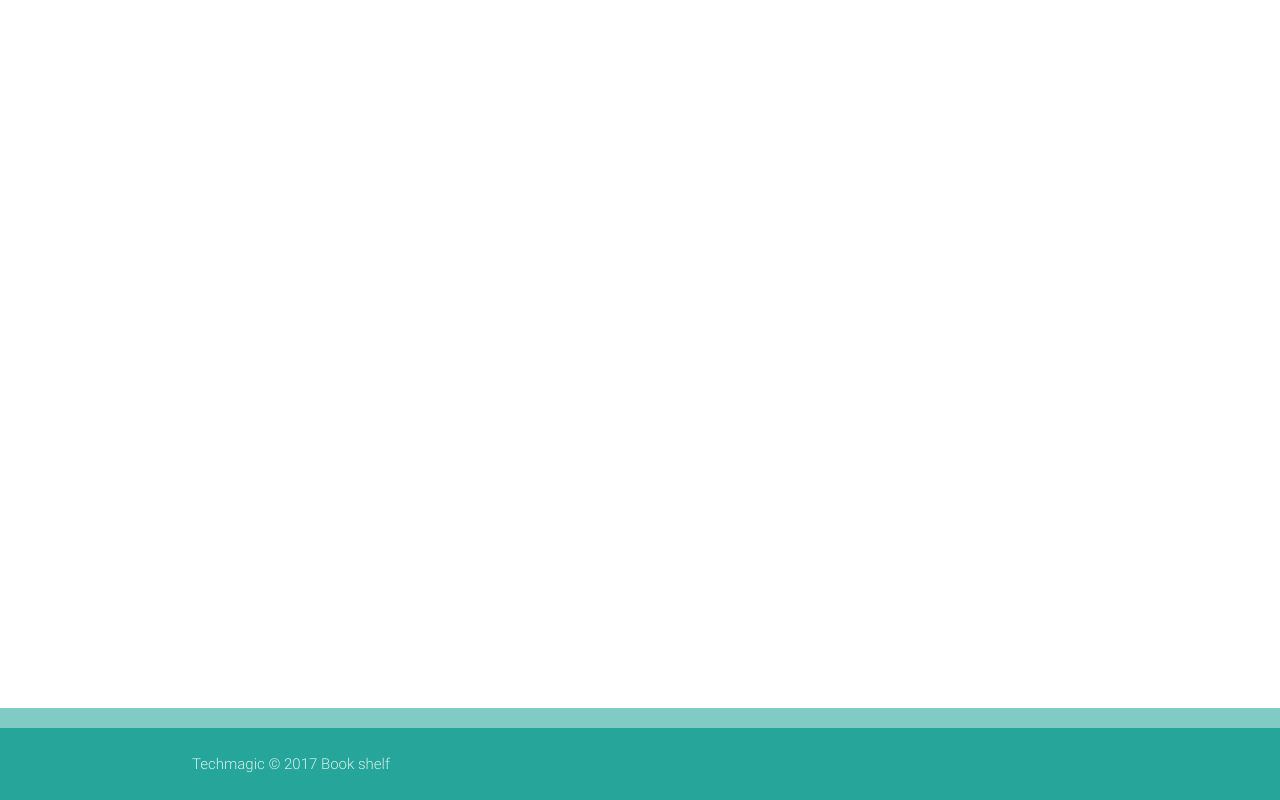
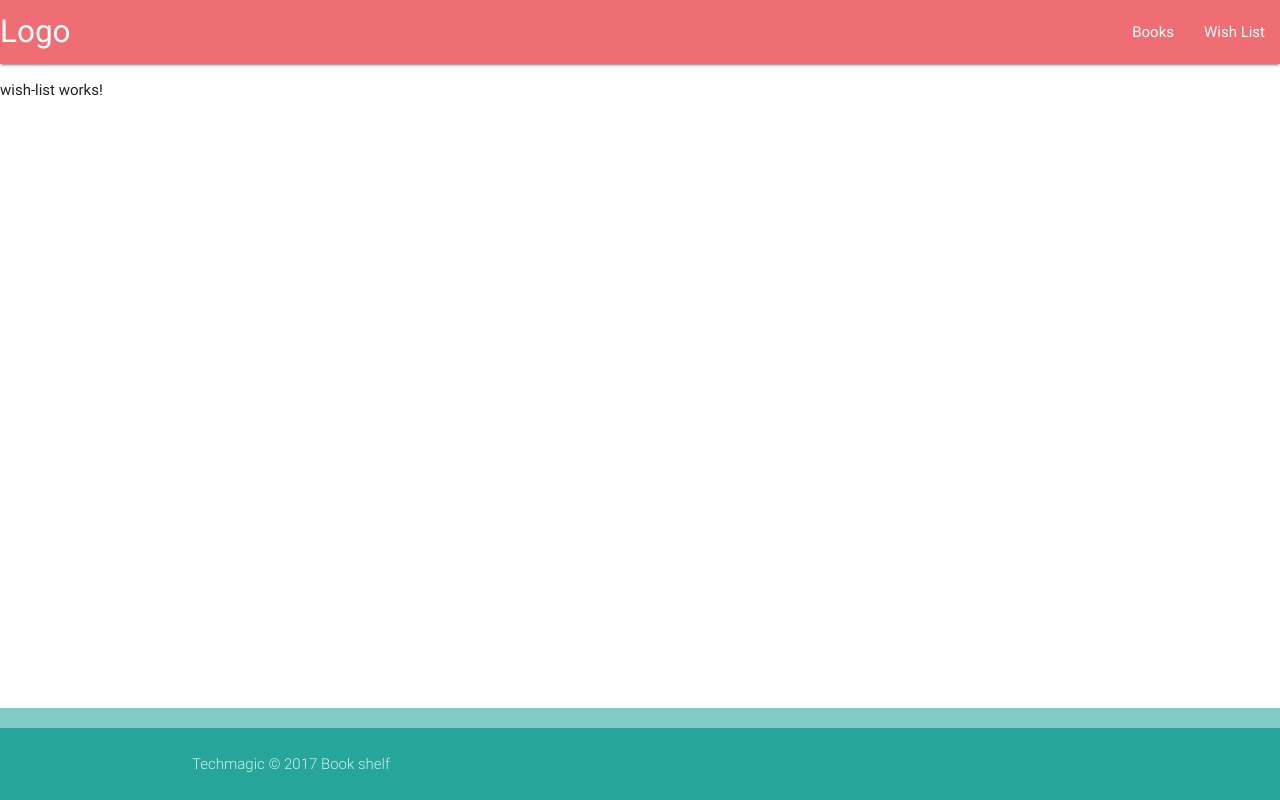
Before and after one commit to IhorShmidt/book-shelf-frontend, an Angular app: page /content/wishlist in a window 1280 px wide. Before the commit this address led to /. Built offline with nearby package versions, Linux system fonts and the light colour scheme.

Commit message:
css  to scss, few components, book model

```diff
--- a/src/app/app.module.ts
+++ b/src/app/app.module.ts
@@ -16,6 +16,8 @@ import { FormsModule, ReactiveFormsModule } from '@angular/forms';
 import {AuthService} from './services/auth/auth.service';
 import {HttpClientModule} from '@angular/common/http';
 import { NavbarComponent } from './components/navbar/navbar.component';
+import { WishListComponent } from './components/wish-list/wish-list.component';
+import {BooksService} from './services/books/books.service';
 // import {AuthGuard} from './guards/auth-guard.guard';
 
 
@@ -31,7 +33,8 @@ import { NavbarComponent } from './components/navbar/navbar.component';
     ListComponent,
     BookComponent,
     FooterComponent,
-    NavbarComponent
+    NavbarComponent,
+    WishListComponent
   ],
   imports: [
     BrowserModule,
@@ -43,6 +46,7 @@ import { NavbarComponent } from './components/navbar/navbar.component';
   ],
   providers: [
     AuthInterceptor,
+    BooksService,
     // AuthGuard,
     AuthService
   ],
--- a/src/app/components/book/book.component.ts
+++ b/src/app/components/book/book.component.ts
@@ -1,4 +1,7 @@
-import { Component, OnInit } from '@angular/core';
+import {Component, OnInit} from '@angular/core';
+import {Book} from '../../models/book';
+import {ActivatedRoute} from '@angular/router';
+import {BooksService} from '../../services/books/books.service';
 
 @Component({
   selector: 'app-book',
@@ -6,10 +9,22 @@ import { Component, OnInit } from '@angular/core';
   styleUrls: ['./book.component.css']
 })
 export class BookComponent implements OnInit {
+  book: Book;
+  bookId: string;
 
-  constructor() { }
+  constructor(private shos: ActivatedRoute, private bookService: BooksService) {
+
+  }
 
   ngOnInit() {
+    this.shos.params.subscribe((params) => {
+      this.bookId = params['id'];
+      if (this.bookId) {
+        this.bookService.getBook(this.bookId).subscribe((book) => {
+          this.book = book;
+        });
+      }
+    });
   }
 
 }
--- a/src/app/components/books-list/books-list.component.html
+++ b/src/app/components/books-list/books-list.component.html
@@ -1,2 +1,3 @@
 <p>liist works hehey</p>
 <router-outlet></router-outlet>
+<a class="btn-floating btn-large waves-effect waves-light "><i class="material-icons">insert_chart</i></a>
--- a/src/app/components/navbar/navbar.component.html
+++ b/src/app/components/navbar/navbar.component.html
@@ -1,3 +1,12 @@
-<p>
-  navbar works! awesome? yeah!
-</p>
+<nav>
+  <div class="nav-wrapper">
+    <a href="#" class="brand-logo">Logo</a>
+    <ul id="nav-mobile" class="right hide-on-med-and-down">
+      <!--<li><a href="sass.html">Sass</a></li>-->
+      <!--<li><a href="badges.html">Components</a></li>-->
+      <!--<li><a href="collapsible.html">JavaScript</a></li>-->
+      <li><a routerLinkActive="active" routerLink="books">Books</a></li>
+      <li><a routerLinkActive="active" routerLink="wishlist">Wish List</a></li>
+    </ul>
+  </div>
+</nav>
--- /dev/null
+++ b/src/app/components/wish-list/wish-list.component.html
@@ -0,0 +1,3 @@
+<p>
+  wish-list works!
+</p>
--- /dev/null
+++ b/src/app/components/wish-list/wish-list.component.ts
@@ -0,0 +1,15 @@
+import { Component, OnInit } from '@angular/core';
+
+@Component({
+  selector: 'app-wish-list',
+  templateUrl: './wish-list.component.html',
+  styleUrls: ['./wish-list.component.css']
+})
+export class WishListComponent implements OnInit {
+
+  constructor() { }
+
+  ngOnInit() {
+  }
+
+}
--- a/src/app/services/books/books.service.ts
+++ b/src/app/services/books/books.service.ts
@@ -9,7 +9,7 @@ export class BooksService {
     apiUrl: string;
 
     constructor(private http: HttpClient) {
-        this.apiUrl = `${environment.apiUrl}/books/`;
+        this.apiUrl = `${environment.apiUrl}/book`;
     }
 
     addBook(book: Book): Observable<any> {
```
Also changed, not shown: src/app/app-routing.module.ts (+7 -2 lines), src/app/components/books-list/books-list.component.ts (+5 -2 lines), src/app/models/book.ts (+14 -3 lines), .angular-cli.json, src/app/components/wish-list/wish-list.component.css (added), 1 other file (tests, documents, lock files or other folders).
